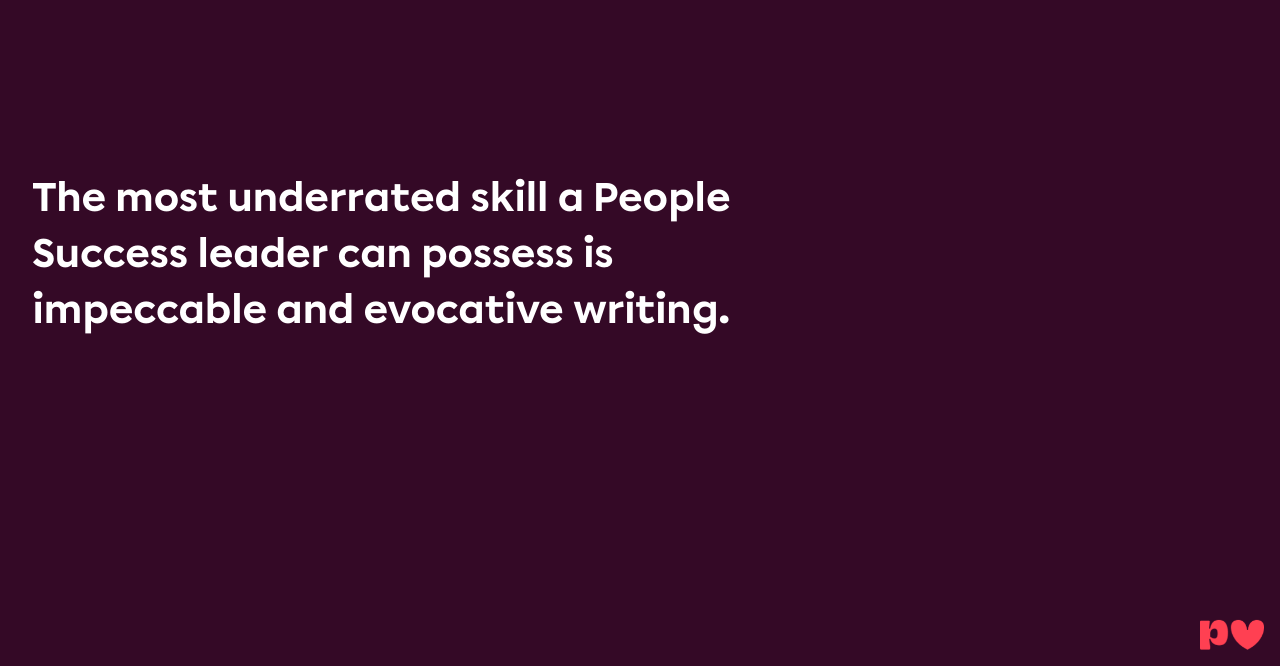
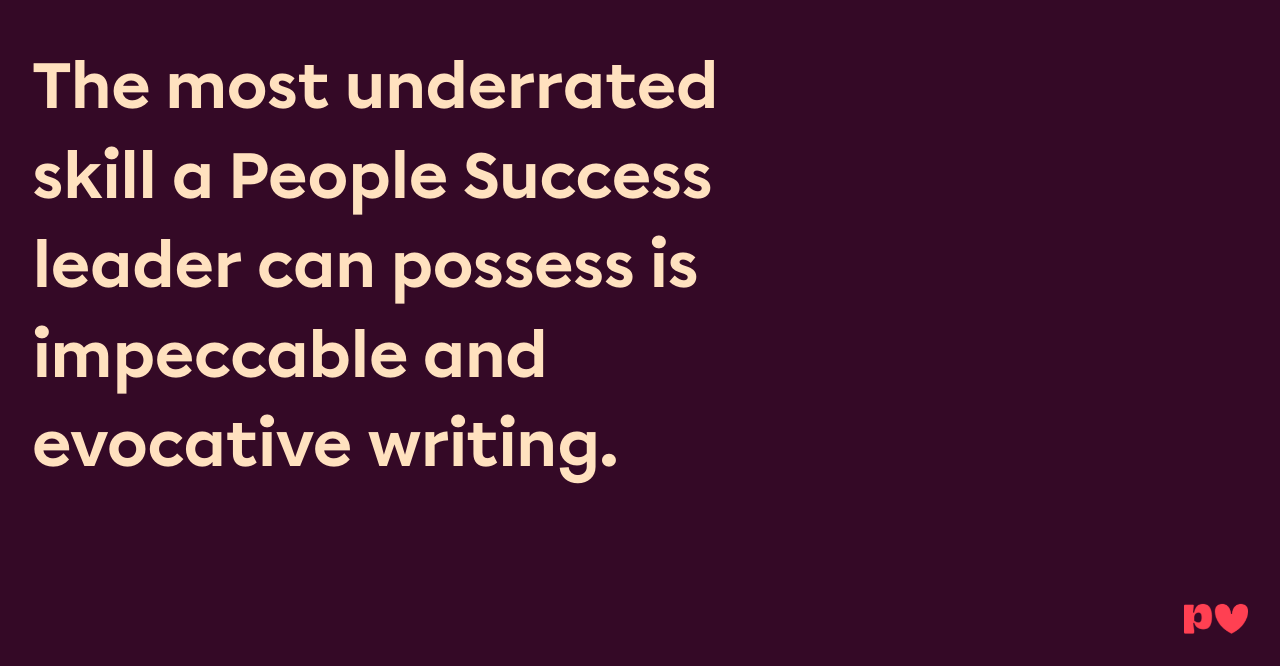
Before and after one commit to chandru89new/plum-tab, a browser extension: page index.html in a window 1280 px wide. Shown: the part 134-800 px from the top of the page. Drawn offline with Linux system fonts and the light colour scheme.

Commit message:
Update font and colors.

```diff
--- a/index.html
+++ b/index.html
@@ -19,22 +19,31 @@
       margin: 2rem;
       padding: 0;
       position: relative;
+      display: flex;
+      align-items: center;
     }
 
     h1 {
-      margin-top: 25%;
+      color: #FFE1BF;
       max-width: 65%;
-      font-size: 2.5rem;
+      font-size: 4rem;
       font-family: "Chromatica";
       line-height: 1.4em;
     }
 
     #plum {
       position: fixed;
-      bottom: 1rem;
-      right: 1rem;
+      bottom: 2rem;
+      right: 2rem;
       width: 64px;
       height: auto;
+    }
+
+    @media (max-width: 768px) {
+      h1 {
+        font-size: 2.5rem;
+        max-width: 75%;
+      }
     }
   </style>
 </head>
--- a/newTabScript.js
+++ b/newTabScript.js
@@ -4,7 +4,7 @@ const quotes = [
   "The best employees are all very, very curious.",
   "Culture is built when people help each other progress.",
   "Great teams are built one person at a time.",
-  "You pay 2x for cheap talent. 1x payment in money 1x payment in time.",
+  "You pay 2x for cheap talent. <br /><br />1x payment in money.<br /> 1x payment in time.",
   "If you aren't offended by your employees enough, you have too many yes men.",
   "Your gross margin is your culture.",
   "Culture is built in behaviour and magnified in moments of consequence.",
@@ -32,6 +32,7 @@ document.addEventListener("DOMContentLoaded", function () {
 
   // Fetch a new quote or generate one, for example:
   const newQuote = quotes[Math.floor(Math.random() * quotes.length - 1)]; // Replace this with your dynamic content generation
+  // const newQuote = quotes[5];
 
   // Set the new content
   quoteElement.innerHTML = newQuote || quotes[1];
```
